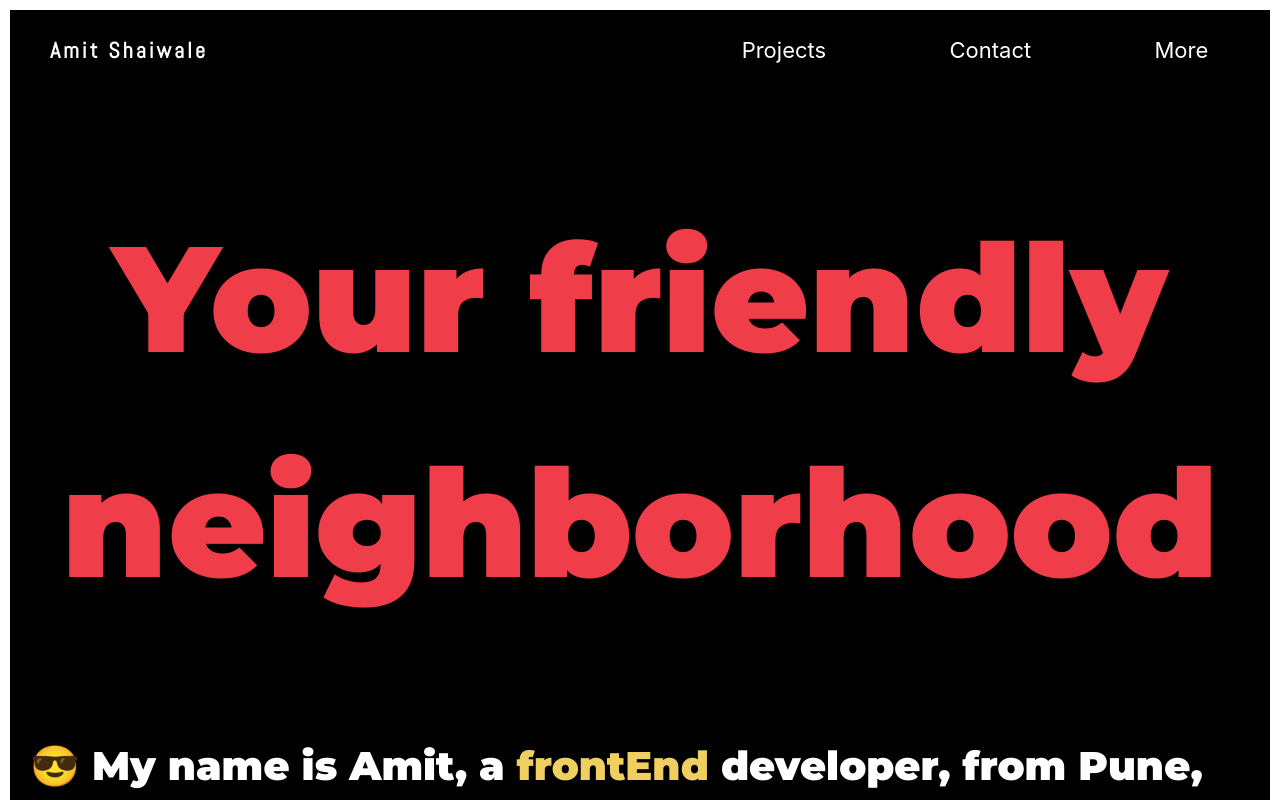
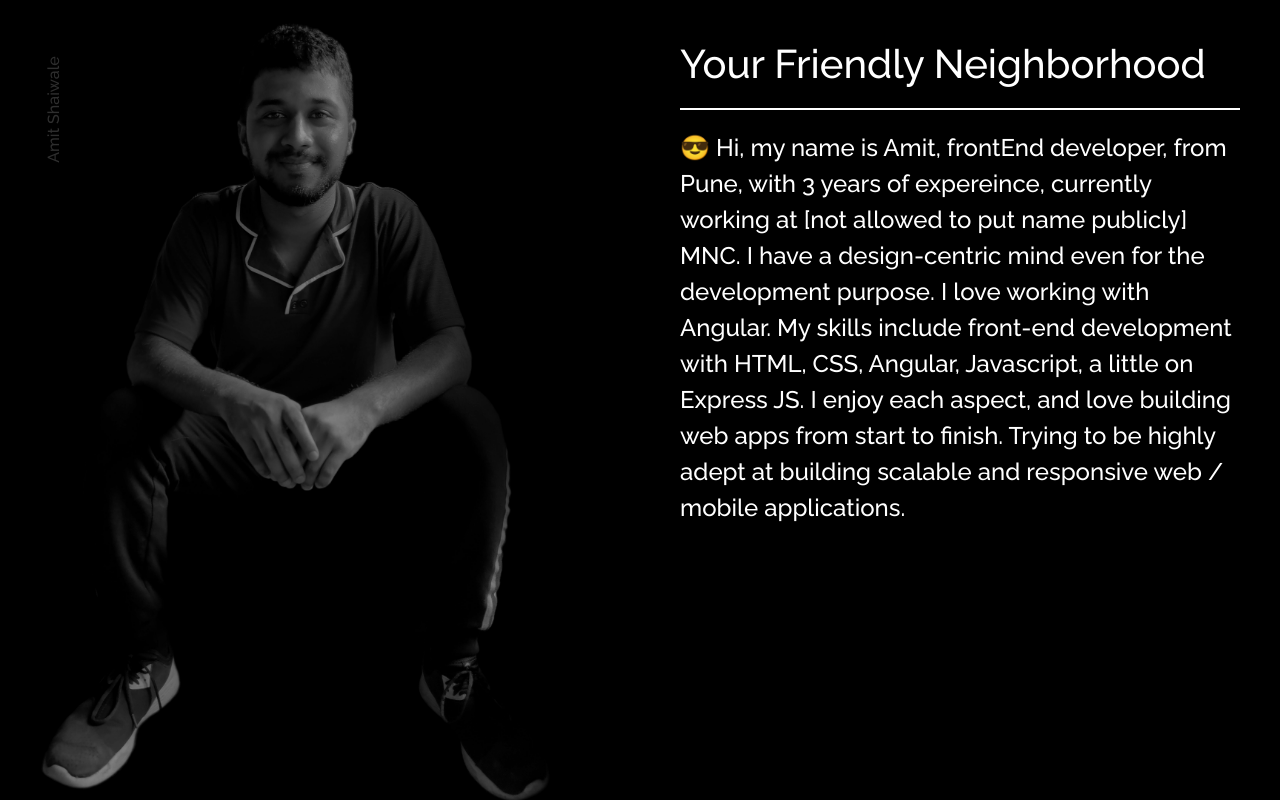
Before and after one commit to amitshaiwale/angular-portfolio, an Angular app: page / in a window 1280 px wide. Shown: the top 800 px of the page. Built offline with nearby package versions, Linux system fonts and the light colour scheme.

Commit message:
redesign changes

```diff
--- a/src/app/app.component.css
+++ b/src/app/app.component.css
@@ -1,7 +1,261 @@
 @import url('https://fonts.googleapis.com/css?family=Montserrat:900&display=swap');
 @import url('https://fonts.googleapis.com/css?family=Abel&display=swap');
 @import url('https://fonts.googleapis.com/css?family=Ubuntu&display=swap');
+@import url('https://fonts.googleapis.com/css?family=Raleway:500&display=swap');
 
+.mainContent{
+    display: flex;
+    background-color: black;
+    color: white;
+    overflow: auto;
+}
+
+.mainContent .box{
+    /* flex: 1; */
+    width: 100vw;
+    height: 100vh;
+    padding: 2.5rem;
+    align-items: center;
+}
+
+.imgBox{
+    background-image: url("../assets/me.jpg");
+    background-position: center center;
+    background-size: cover;
+    align-items: center;
+    width: 50%;
+    height: 720px;
+    opacity: 0.6;
+    font-family: Raleway;
+    /* writing-mode: vertical-lr; */
+}
+
+.hr{
+    display: block;
+    height: 1px;
+    width: 100%;
+    margin: 20px 0px 20px 0px;
+    border: 1px solid white;
+}
+
+.imgBox > h6{
+    left: 0px;
+    opacity: 0.3;
+    position: absolute;
+    top: 100px;
+    transform: rotate(270deg);
+}
+
+.bioBox{
+    font-family: Raleway;
+    font-size: 1.5rem;
+}
+
+@media screen and (max-width: 720px){
+    /* .mainContent{
+        display: flex;
+        flex-direction: column;
+        text-align: center;
+        justify-content: center;
+        vertical-align: top;
+        flex-wrap: wrap;
+    }
+
+    .imgBox{
+        background-image: url("../assets/me360x640.jpg");
+        width: auto;
+    } */
+    .mainContent{
+        width: 100%;
+        height: auto;
+        flex-wrap: wrap;
+        justify-content: center;
+        text-align: center;
+    }
+    .imgBox{
+        float: left;
+        width: 100%;
+        height: 80vh;
+    }
+    .bioBox{
+        /* float: left; */
+        font-size: 1rem;
+        width: 100%;
+    }
+}
+
+/* .navName{
+    position: absolute;
+    top: 10px;
+    left: 30px;
+    color: white;
+    z-index: 1;
+} */
+/*
+.flexibleBody{
+    display: flex;
+    background: #eeeeee;
+    overflow: auto;
+    height: 100vh;
+}
+
+.flexibleBody .box{
+    flex: 1;
+    padding: 1rem;
+}*/
+
+/* .imgBox{
+background-image: url("../assets/me.jpg");
+background-position: center center;
+background-size: cover;
+}
+
+.bioBox{
+    background-color: black;
+    background-image: linear-gradient(65deg, #000000, rgb(29, 29, 29));
+} */
+
+/* @media screen and (max-width: 48rem){
+    .flexibleBody{
+        display: flex;
+        flex-flow: column;
+    }
+} */
+
+/*
+.body{
+    position: absolute;
+    display: flex;
+    width: 100%;
+    height: 100vh;
+    background-color: black;
+} */
+
+/* .leftSideImage{
+    background-image: url("../assets/me.jpg");
+    background-position: center center;
+    background-size: cover;
+}
+
+.rightSideText{
+    background-color: black;
+    background-image: linear-gradient(65deg, #000000, rgb(29, 29, 29));
+} */
+
+/* .bio{
+    margin: 15% 15% 15% 15%;
+    margin-left: 10%;
+    width: 80%;
+    height: 600px;
+    background-color: black;
+} */
+
+/* .bio > p {
+    padding: 10px;
+    font-family: 'Raleway', sans-serif;
+    font-size: 20px;
+}
+
+.body > div {
+    width: 50%;
+}
+
+.profession {
+    font-family: 'Montserrat', sans-serif;
+    font-size: 30px;
+    text-align: center;
+    padding: 30px;
+} */
+
+/* .downloadBtn{
+    margin-left: 170px;
+    background: none;
+    width: 150px;
+    height: 50px;
+    display: block;
+    vertical-align: middle;
+    border: 1px solid white;
+    border-radius: 5px;
+} */
+
+/* .downloadBtn:hover{
+    opacity: 0.2;
+    transition: ease-in-out 0.3s;
+    color: #0BBCD6;
+    border: 1px solid #0BBCD6;
+}
+
+.downloadBtn > a {
+    text-decoration: none;
+    color: white;
+}
+
+.downloadBtn > a:hover {
+    transition: ease-in-out 0.3s;
+    color: #0BBCD6;
+} */
+
+/* @media screen and (max-width: 800px){
+    .body{
+        display: block;;
+    }
+    .body > div{
+        width: 100%;
+    }
+    .bio{
+        margin: 5%;
+        height: 900px;
+    }
+    .leftSideImage{
+        width: 100%;
+        height: 100vh;
+        background-image: url("../assets/me.jpg");
+        background-position: center center;
+        background-size: cover;
+    }
+    .rightSideText{
+        width: 100%;
+        height: 80h;
+        padding: 20px;
+        background-color: black;
+        background-image: linear-gradient(65deg, #000000, rgb(29, 29, 29));
+    }
+} */
+/*
+@media screen and (min-width: 800px){
+    .body{
+        display: flex;
+        width: 100%;
+        height: 100vh;
+        background-color: black;
+    }
+
+    .bio{
+        width: 300px;
+        height: 300px;
+    }
+
+    .bio > p{
+        font-size: 10px;
+    }
+
+    .body > div{
+        width: 50%;
+    }
+    .leftSideImage{
+        background-color: white;
+        background-image: url("../assets/me.jpg");
+        background-position: center center;
+        background-size: cover;
+    }
+    .rightSideText{
+        background-color: black;
+        background-image: linear-gradient(65deg, #000000, rgb(29, 29, 29));
+    }
+} */
+
+
+/*
 .mainContent{
     margin: 10px 10px 10px 10px;
     background-color: black;
@@ -12,7 +266,7 @@
     font-family: 'Montserrat', sans-serif;
     color: #EF3E4A;
     font-size: 150px;
-    /* letter-spacing: 2px; */
+    letter-spacing: 2px;
     text-align: center;
     width: 100%;
     word-wrap: break-word;
@@ -24,7 +278,7 @@
     font-size: 40px;
     line-height: 60px;
     padding: 20px 20px 20px 20px;
-    /* margin: 10px 10px 10px 10px; */
+    margin: 10px 10px 10px 10px;
 }
 
 .strike{
@@ -37,16 +291,12 @@
 
 .slightHighliht{
     color: rgb(152, 153, 153);
-    /* color: #FAAD00; */
+    color: #FAAD00;
 }
 
 .slightHighliht:hover{
     color: #EF3E4A;
 }
-
-/* .app-project{
-    width: 100%;
-} */
 
 li{
     display: inline-block;
@@ -94,8 +344,9 @@ li{
     font-size: 20px;
     font-weight: bold;
     text-align: center;
-}
+} */
 
+/*
 @media screen and (max-width: 800px){
 
     .mainContent{
@@ -136,4 +387,4 @@ li{
         line-height: 5px;
     }
 
-}
+} */
--- a/src/app/app.component.html
+++ b/src/app/app.component.html
@@ -1,4 +1,4 @@
-
+<!--
 <div class="mainContent">
   <app-navbar></app-navbar>
   <div class="spiderman">Your friendly neighborhood</div>
@@ -13,8 +13,6 @@
     Trying to be highly adept at
     building scalable and responsive web / mobile applications.
     I always keep on doin' something new.<br>
-  <!-- below line for about page -->
-    <!-- <span class="quotes card"> TO MAKE LIVIN' ITSELF AN ART, THAT IS THE GOAL - Henry Miller</span>  -->
 
   </div>
   <app-projects class="app-project" id="showingProjects"></app-projects>
@@ -40,13 +38,95 @@
 <div class="container">
   <p class="footerText">[ P.S. : This site is made ground up with love using Angular ]</p>
   <p class="copyright">&#9400; Amit Shaiwale</p>
+</div> -->
+
+<div class="mainContent">
+  <div class="box imgBox">
+    <h6>Amit Shaiwale</h6>
+  </div>
+
+  <div class="box bioBox">
+    <h1>Your Friendly Neighborhood</h1>
+    <div class="hr"></div>
+    😎 Hi, my name is Amit, frontEnd developer, from Pune, with
+    3 years of expereince, currently working at [not allowed to put name publicly] MNC.
+    I have a design-centric mind even for the development purpose.
+    I love working with Angular.
+    My skills include front-end development with
+    HTML, CSS, Angular, Javascript, a little on Express JS.
+    I enjoy each aspect, and love building web apps from start to finish.
+    Trying to be highly adept at
+    building scalable and responsive web / mobile applications.
+    <br>
+  </div>
+
 </div>
+<!-- </div> -->
 
 
-<!-- --------------------------------------------------------------------------------------- -->
-  <!-- <img src="https://img.icons8.com/material-rounded/48/000000/adobe-photoshop.png">
-  <img src="https://img.icons8.com/metro/48/000000/adobe-illustrator.png">
-  <img src="https://img.icons8.com/material-rounded/48/000000/adobe-xd.png">
-  <img src="https://img.icons8.com/ios-glyphs/60/000000/visual-studio.png">
-  <img src="https://img.icons8.com/ios-filled/50/000000/atom-editor.png">
-  <img src="https://img.icons8.com/ios-glyphs/60/000000/github.png"> -->
+
+  <!-- <div class="navName">Amit shaiwale</div> -->
+<!-- <div class="body">
+  <div class="leftSideImage"> </div>
+  <div class="rightSideText">
+    <div class="bio">
+      <div class="profession">Front-End Developer.</div>
+      <p>
+        😎 My name is Amit, a frontEnd developer, from Pune, with
+        2.10 years of expereince, currently working at Infosys.
+        I have a design-centric mind even for the development purpose.
+        I love working with Angular.
+        My skills include front-end development with
+        HTML, CSS, Angular, Javascript, a little on Express JS.
+        I enjoy each aspect, and love building web apps from start to finish.
+        Trying to be highly adept at
+        building scalable and responsive web / mobile applications.
+        I always keep on doin' something new.<br>
+      </p>
+      <button class="downloadBtn" title="download my resume"><a href="assets/Amit2020.pdf" download="Amit2020">Download</a></button>
+    </div>
+  </div>
+</div> -->
+
+
+<!--
+<div class="mainContent">
+  <app-navbar></app-navbar>
+  <div class="spiderman">Your friendly neighborhood</div>
+  <div class="bio">
+    😎 My name is Amit, a <span class="highlight">frontEnd</span> developer, from Pune, with
+    2.7 years of expereince, currently working at Infosys.
+    I have a <span class="highlight">design-centric</span> mind even for the development purpose.
+    I love working with Angular.
+    My skills include front-end development with
+    <span class="slightHighliht">HTML, CSS, Angular, Javascript, a little on Express JS</span>.
+    I enjoy each aspect, and love building web apps from start to finish.
+    Trying to be highly adept at
+    building scalable and responsive web / mobile applications.
+    I always keep on doin' something new.<br>
+
+  </div>
+  <app-projects class="app-project" id="showingProjects"></app-projects>
+  <div class="contactMe" id="contactMe">
+    Open for discussion about any opportunity!<br>
+    <span class="myEmail">amitshaiwale20@gmail.com</span>
+  </div>
+  <div class="otherLinks" id="moreAboutMe">
+    <ul class="links bio">
+      <li>
+        <a href="https://github.com/amitshaiwale">Github</a>
+      </li>
+      <li class="highlight">
+        |
+      </li>
+      <li>
+        <a href="https://www.linkedin.com/in/amit-shaiwale-675700105/">LinkedIn</a>
+      </li>
+    </ul>
+
+    </div>
+</div>
+<div class="container">
+  <p class="footerText">[ P.S. : This site is made ground up with love using Angular ]</p>
+  <p class="copyright">&#9400; Amit Shaiwale</p>
+</div> -->
```
